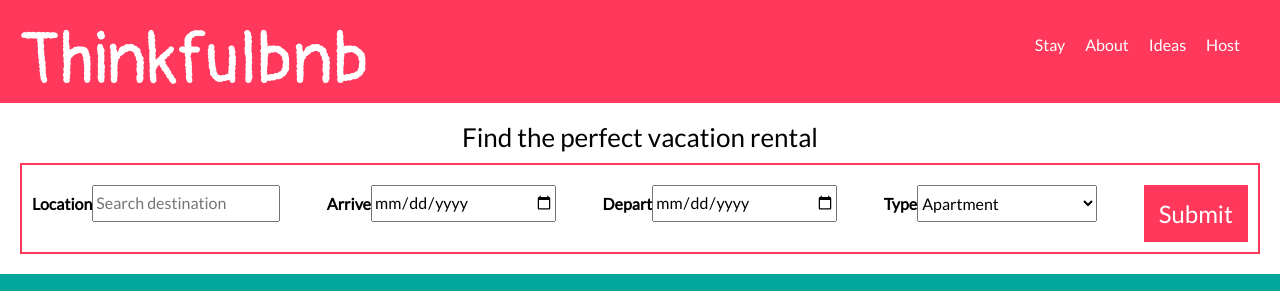
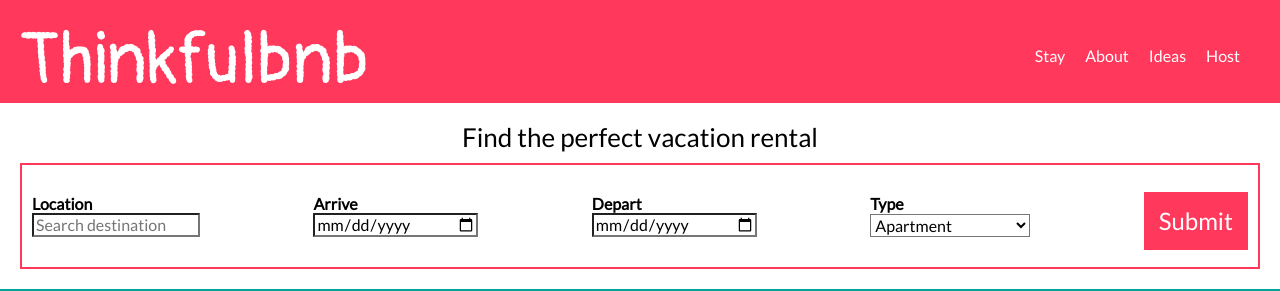
Before and after one commit to micah-sanchez/thinkfulbnb, a plain HTML site: page index.html in a window 1280 px wide. Shown: the top 291 px of the page. Drawn offline with nearby package versions, Linux system fonts and the light colour scheme.

Commit message:
Update style.css

```diff
--- a/style.css
+++ b/style.css
@@ -141,13 +141,31 @@ footer p {
 
   .group {
     display: flex;
-    flex-direction: row
+    flex-direction: row;
   }
+
+  .group div {
+    flex-direction: column;
+  }
+
+  #menu {
+    flex-wrap: nowrap;
+    justify-content: center;
+    width: 100%
+  }
+
 
    header {
     display: flex;
     justify-content: space-between;
     flex-direction: row;
+    align-items: center;
+  }
+
+  nav {
+    display: flex;
+    flex-direction: row;
+    padding-bottom: 10px;
   }
 
   form {
@@ -178,10 +196,6 @@ footer p {
 
 
 /* Ideas */
-
-  /* #ideas img {
-    width: 50%;
-  } */
 
   .idea-flex {
     display: flex;
@@ -231,4 +245,48 @@ footer p {
   .host-class {
    width: 50%;
   }
+
+  form select,
+  form input {
+    width: 3em;
 }
+}
+
+/*tablet styles here*/
+@media only screen and (min-width: 550px) {
+  form select,
+  form input {
+      background-color:#fff;
+      /* width: 75px; */
+      width: 5.4em;
+  }
+}
+/*desktop styles here*/
+@media only screen and (min-width: 700px) {
+  form select,
+  form input {
+      width: 7em;
+  }
+}
+
+@media only screen and (min-width: 900px) {
+  form select,
+  form input {
+      width: 160px;
+  }
+}
+
+@media only screen and (min-width: 480px) and (max-width: 625px) {
+  header nav ul li a {
+    padding-right: 9px;
+  }
+
+  #menu {
+    justify-content: left;
+  }
+
+
+  .logo {
+    font-size: 50px;
+  }
+}
```
